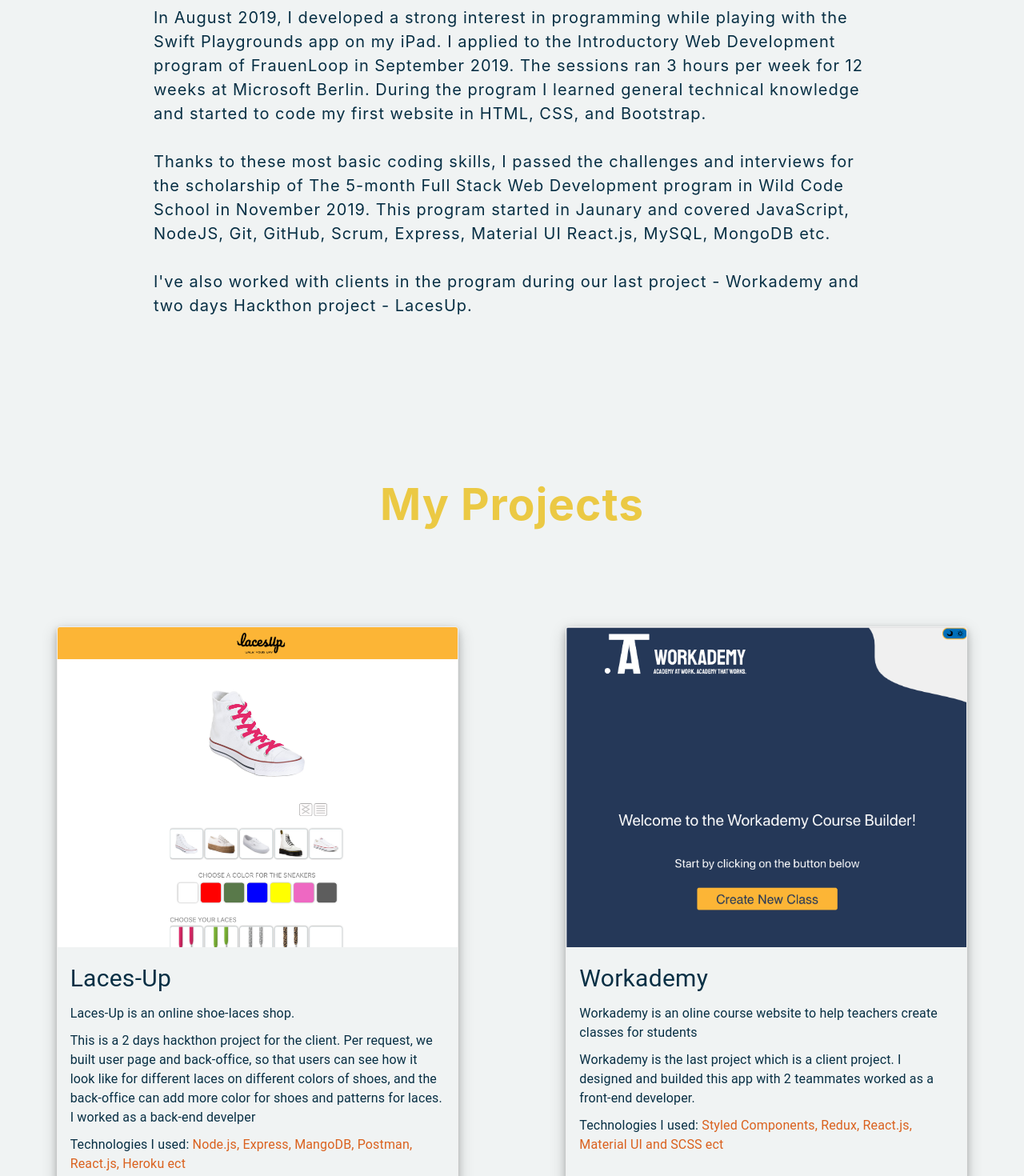
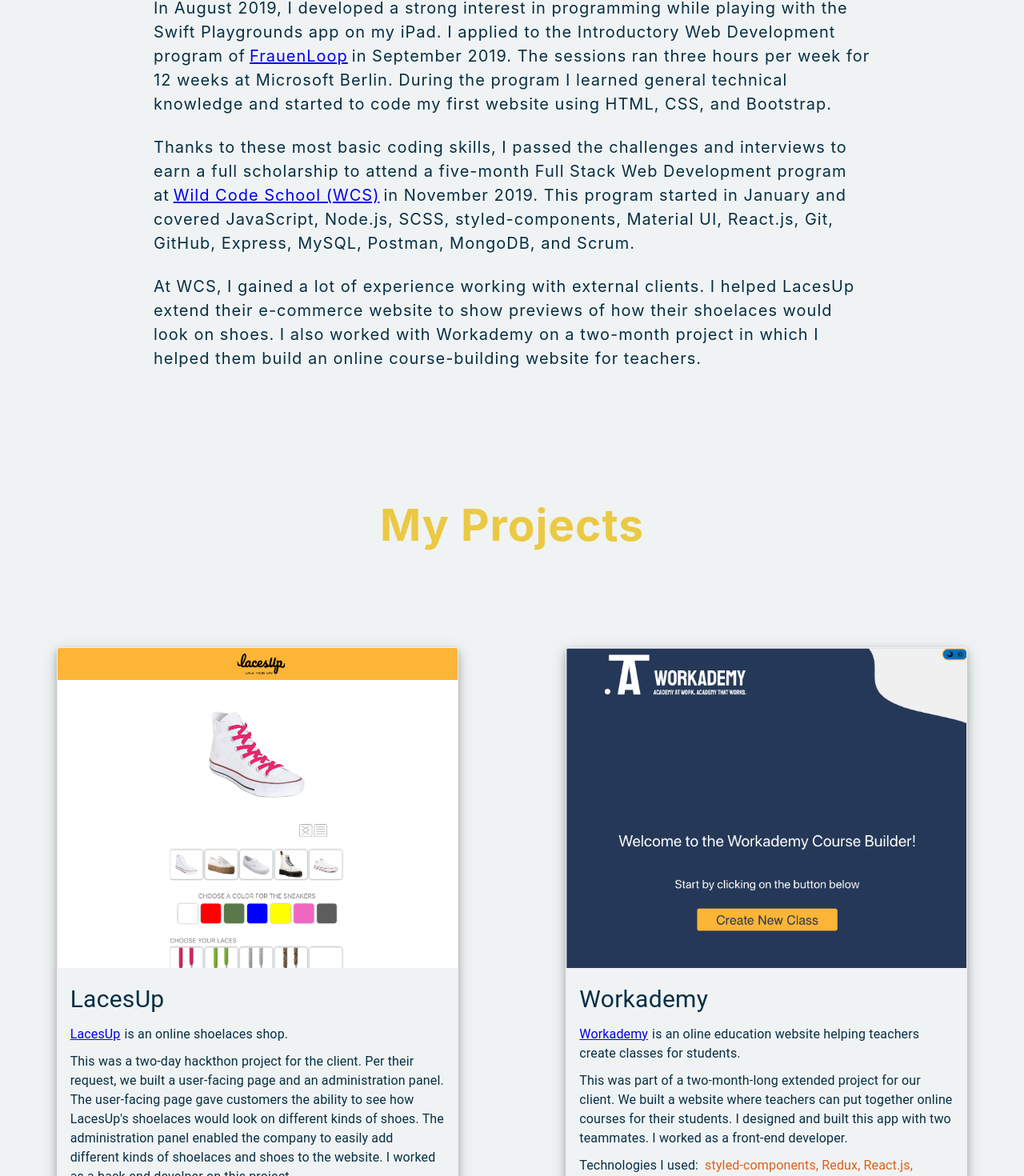
Before and after one commit to miaypc/Portfolio, a React (Create React App) app: page / in a window 1280 px wide. Shown: the part 1126-2596 px from the top of the page at 80% size. Built offline with nearby package versions, Linux system fonts and the light colour scheme.

Commit message:
updated text

```diff
--- a/src/Components/AboutMe.jsx
+++ b/src/Components/AboutMe.jsx
@@ -27,8 +27,7 @@
   margin-right: 15vw;
   font-size: 20px;
   line-height: 150%;
-  margin-bottom: 25vh;
-
+  margin-bottom: 3vh;
   @media (prefers-color-scheme: light) {
     color: ${Color.Navy};
     text-shadow: none;
@@ -40,33 +39,48 @@
 
 function AboutMe() {
   return (
-    <div>
+    <div style={{ marginBottom: "20vh" }}>
       <H1>About Me</H1>
       <P>
         I am a committed and eager learner focused on becoming an accomplished
         software developer.
-        <br />
-        <br />
-        My programming journey:
-        <br />
-        <br />
+      </P>
+      <P>My programming journey:</P>
+      <P>
         In August 2019, I developed a strong interest in programming while
         playing with the Swift Playgrounds app on my iPad. I applied to the
-        Introductory Web Development program of FrauenLoop in September 2019.
-        The sessions ran 3 hours per week for 12 weeks at Microsoft Berlin.
-        During the program I learned general technical knowledge and started to
-        code my first website in HTML, CSS, and Bootstrap.
-        <br />
-        <br />
+        Introductory Web Development program of
+        <a
+          href="https://www.frauenloop.org/"
+          style={{ marginRight: "5px", marginLeft: "5px" }}
+        >
+          FrauenLoop
+        </a>
+        in September 2019. The sessions ran three hours per week for 12 weeks at
+        Microsoft Berlin. During the program I learned general technical
+        knowledge and started to code my first website using HTML, CSS, and
+        Bootstrap.
+      </P>
+      <P>
         Thanks to these most basic coding skills, I passed the challenges and
-        interviews for the scholarship of The 5-month Full Stack Web Development
-        program in Wild Code School in November 2019. This program started in
-        Jaunary and covered JavaScript, NodeJS, Git, GitHub, Scrum, Express,
-        Material UI React.js, MySQL, MongoDB etc.
-        <br />
-        <br />
-        I've also worked with clients in the program during our last project -
-        Workademy and two days Hackthon project - LacesUp.
+        interviews to earn a full scholarship to attend a five-month Full Stack
+        Web Development program at
+        <a
+          href="https://www.wildcodeschool.com/en-GB"
+          style={{ marginRight: "5px", marginLeft: "5px" }}
+        >
+          Wild Code School (WCS)
+        </a>
+        in November 2019. This program started in January and covered
+        JavaScript, Node.js, SCSS, styled-components, Material UI, React.js,
+        Git, GitHub, Express, MySQL, Postman, MongoDB, and Scrum.
+      </P>
+      <P>
+        At WCS, I gained a lot of experience working with external clients. I
+        helped LacesUp extend their e-commerce website to show previews of how
+        their shoelaces would look on shoes. I also worked with Workademy on a
+        two-month project in which I helped them build an online course-building
+        website for teachers.
       </P>
     </div>
   );
--- a/src/Components/Cards.jsx
+++ b/src/Components/Cards.jsx
@@ -49,13 +49,28 @@
           <TypographyTitle style={{ fontSize: "30px" }}>
             {props.name}
           </TypographyTitle>
-          <TypographyText>{props.about}</TypographyText>
-          <TypographyText>{props.description}</TypographyText>
+          <TypographyText>
+            <a href={props.companyLink} style={{ marginRight: "5px" }}>
+              {props.name}
+            </a>
+            {props.about}
+          </TypographyText>
+          <TypographyText>
+            {props.description}
+            <a
+              href={props.apiLink}
+              style={{ marginRight: "5px", marginLeft: "5px" }}
+            >
+              {props.api}
+            </a>
+            {props.description2}
+          </TypographyText>
           <TypographyText>
             Technologies I used:
             <span
               style={{
                 color: `${Color.Orange}`,
+                marginLeft: "1vh",
               }}
             >
               {props.tech}
--- a/src/Components/Project.jsx
+++ b/src/Components/Project.jsx
@@ -44,6 +44,10 @@
               image={e.img}
               github={e.github}
               demo={e.demo}
+              companyLink={e.companyLink}
+              api={e.api}
+              apiLink={e.apiLink}
+              description2={e.description2}
             />
           );
         })}
--- a/src/Components/ProjectList.jsx
+++ b/src/Components/ProjectList.jsx
@@ -1,54 +1,62 @@
 export const ProjectList = [
   {
-    name: "Laces-Up",
+    name: "LacesUp",
     img: require("../Img/LacesUp.png"),
-    about: "Laces-Up is an online shoe-laces shop.",
+    companyLink: "https://www.lacesup.es/",
+    about: "is an online shoelaces shop.",
     description:
-      "This is a 2 days hackthon project for the client. Per request, we built user page and back-office, so that users can see how it look like for different laces on different colors of shoes, and the back-office can add more color for shoes and patterns for laces. I worked as a back-end develper",
-    tech: " Node.js, Express, MangoDB, Postman, React.js, Heroku ect",
+      "This was a two-day hackthon project for the client. Per their request, we built a user-facing page and an administration panel. The user-facing page gave customers the ability to see how LacesUp's shoelaces would look on different kinds of shoes. The administration panel enabled the company to easily add different kinds of shoelaces and shoes to the website. I worked as a back-end develper on this project.",
+    tech: "Node.js, Express, MangoDB, Postman, React.js, and Heroku",
     github: "https://github.com/miaypc/laces_back",
     demo: "https://hardcore-austin-68e6f2.netlify.app/",
   },
   {
     name: "Workademy",
     img: require("../Img/Workademy.png"),
+    companyLink: "https://www.theworkademy.com/",
     about:
-      "Workademy is an oline course website to help teachers create classes for students",
+      "is an oline education website helping teachers create classes for students.",
     description:
-      "Workademy is the last project which is a client project. I designed and builded this app with 2 teammates worked as a front-end developer.",
-    tech: " Styled Components, Redux, React.js, Material UI and SCSS ect",
+      "This was part of a two-month-long extended project for our client. We built a website where teachers can put together online courses for their students. I designed and built this app with two teammates. I worked as a front-end developer.",
+    tech: "styled-components, Redux, React.js, Material UI, and SCSS",
     github: "https://github.com/chudaol/workademy",
     demo: "",
   },
   {
     name: "BEhERe",
     img: require("../Img/Behere.png"),
-    about:
-      " Behere is a React app for users to choose beers they like. By fetching Bredog beers API, beers can be filtered by flavors, alcohol level and the color of beers. ",
+    api: "BrewDog API",
+    apiLink: "https://punkapi.com/",
+    about: "is a React app for users to choose beers they like.",
     description:
-      "This is the second project I have done during the program with two of my classmates. I worked as a front-end developer ",
-    tech: " React.js, Material UI and SCSS ect",
+      "This was the second project I did at WCS. The app fetched different beers using the",
+    description2:
+      "and allowed the user to filter them by flavor, alcohol level, and color. I did the front-end work together with two of my classmates.",
+    tech: "React.js, Material UI, and SCSS",
     github: "https://github.com/miaypc/Beer",
-    demo: "https://quizzical-hawking-b1bbc6.netlify.com",
+    demo: "https://behere-brewdog.netlify.app/#/",
   },
   {
     name: "Heroship",
     img: require("../Img/Heroship.png"),
-    about:
-      "This is a superhero datinfg app. By fetching superhero API, users can see images and descriptions of different superheros and make the macth ",
-    tech: " React.js, Material UI and SCSS ect",
+    api: "SuperHero API",
+    apiLink: "https://superheroapi.com/",
+    about: "is a superhero dating app.",
     description:
-      "This is a 2 days hackathon project and has been builded with 2 teammates. I worked as a front-end developer.",
+      "This was a two-day hackathon project I worked on with two teammates. We used the",
+    description2:
+      "to show users pictures and descriptions of different superheroes. Users could try to find a good dating match for themselves among the superheroes. I worked as a front-end developer on this project.",
+    tech: "React.js, Material UI and SCSS",
     github: "https://github.com/miaypc/Hero-ship",
     demo: "https://zen-shaw-5af657.netlify.com/",
   },
   {
     name: "Natsu-ko",
     img: require("../Img/Natsuko.png"),
-    about: "Natsu-ko is the website for an interior design company",
+    about: "is a website for an interior design company.",
     description:
-      "This is the first project I've completed in the program. It started the first week after the program and took half month",
-    tech: " HTML, CSS and Bootstrap ect",
+      "This was the first project I completed in the program. It started the first week after the program and took about two weeks. I did the front-end development along with two teammates.",
+    tech: "HTML, CSS and Bootstrap",
     github: "https://github.com/miaypc/Natsuko",
     demo: "https://modest-pare-4a623f.netlify.com/",
   },
```
